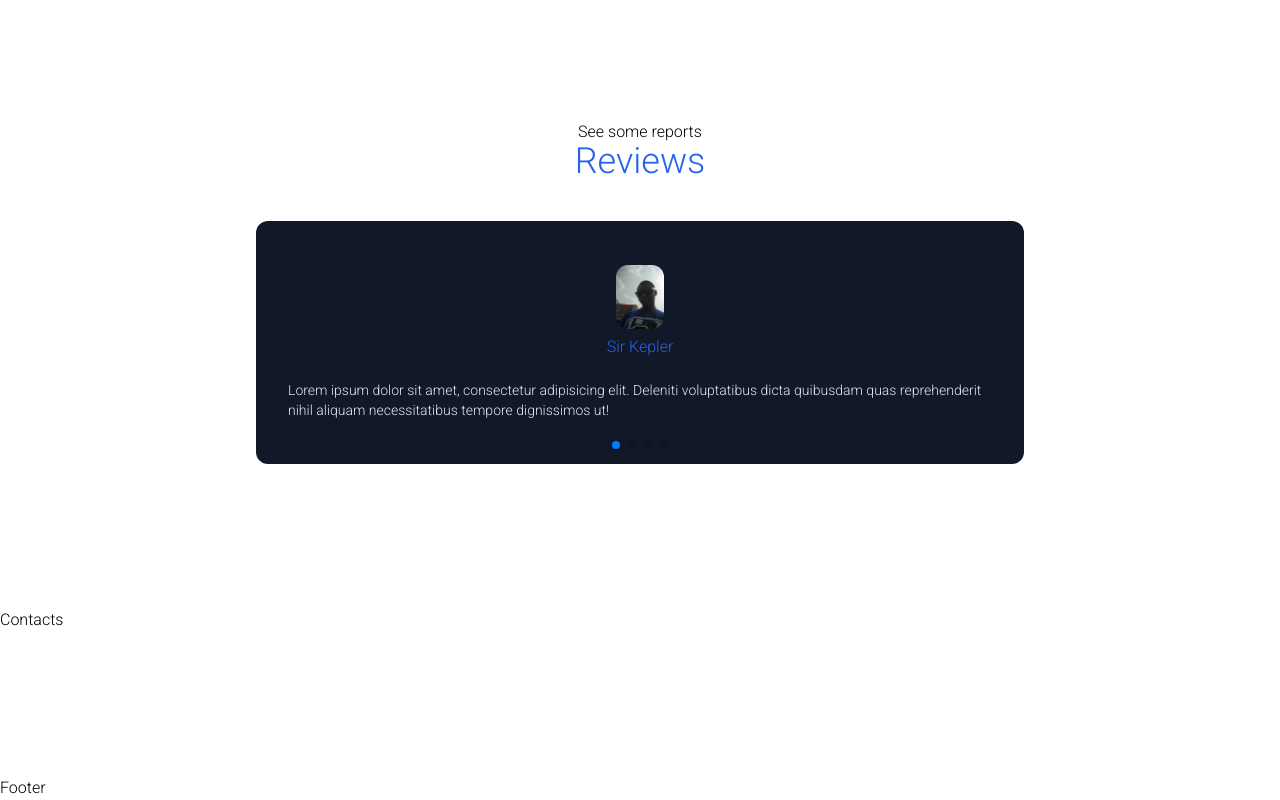
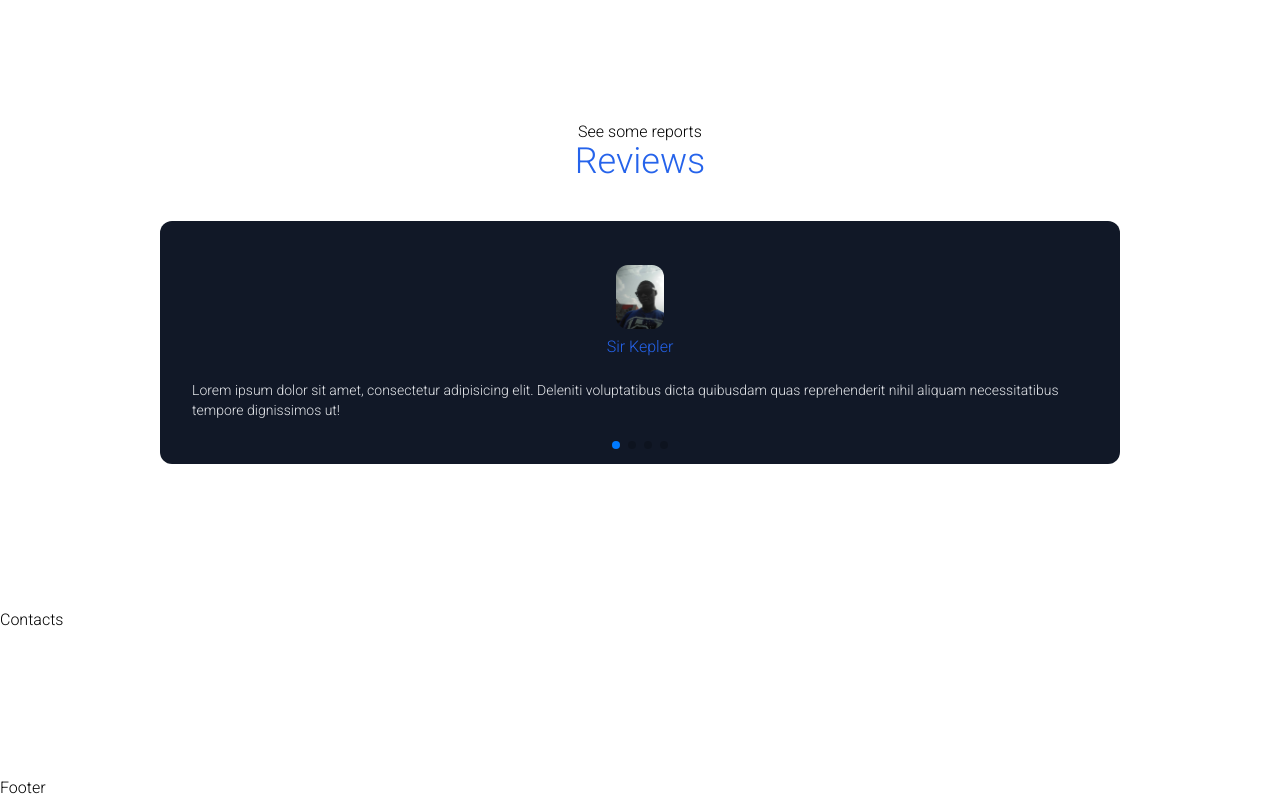
Before and after one commit to AYG3/tailreact, a React (Create React App) app: page / in a window 1280 px wide. Shown: the part 5484-6284 px from the top of the page. Built offline with nearby package versions, Linux system fonts and the light colour scheme; the HTML template or start-up script is replaced by a standard one.

Commit message:
testimonial updated

```diff
--- a/src/components/testimonials/Testimonials.jsx
+++ b/src/components/testimonials/Testimonials.jsx
@@ -50,14 +50,14 @@ const Testimonials = () => {
                 <h3>See some reports</h3>
                 <h1 className='text-semibold text-blue-600 text-4xl'> Reviews</h1>
             </div>
-            <Swiper className=' w-2/3 pb-12 lg:w-[48rem] 2xl:w-[60rem]'
+            <Swiper className=' w-2/3 pb-12 lg:w-[48rem] xl:w-[60rem]'
             modules={[Navigation, Pagination]} spaceBetween={60} slidesPerView={1} pagination={{ clickable: true }} onSwiper={(swiper) => console.log(swiper)} onSlideChange={() => console.log('slide change')}>
             {
                 data.map(({name, picture, review}, index) => {
                     return(
                         <SwiperSlide key={index} className='flex flex-col items-center bg-gray-900 py-11 rounded-xl w-2/5 mt-10 '>
                             <div className='flex flex-col items-center'>
-                                <img src={picture} className='rounded-xl h-16 object-cover object-center' alt="" />
+                                <img src={picture} className='rounded-xl h-16 object-cover object-center' alt="clients" />
                                 <h3 className='text-blue-600 mt-2'>{name}</h3>
                             </div>
 
```
